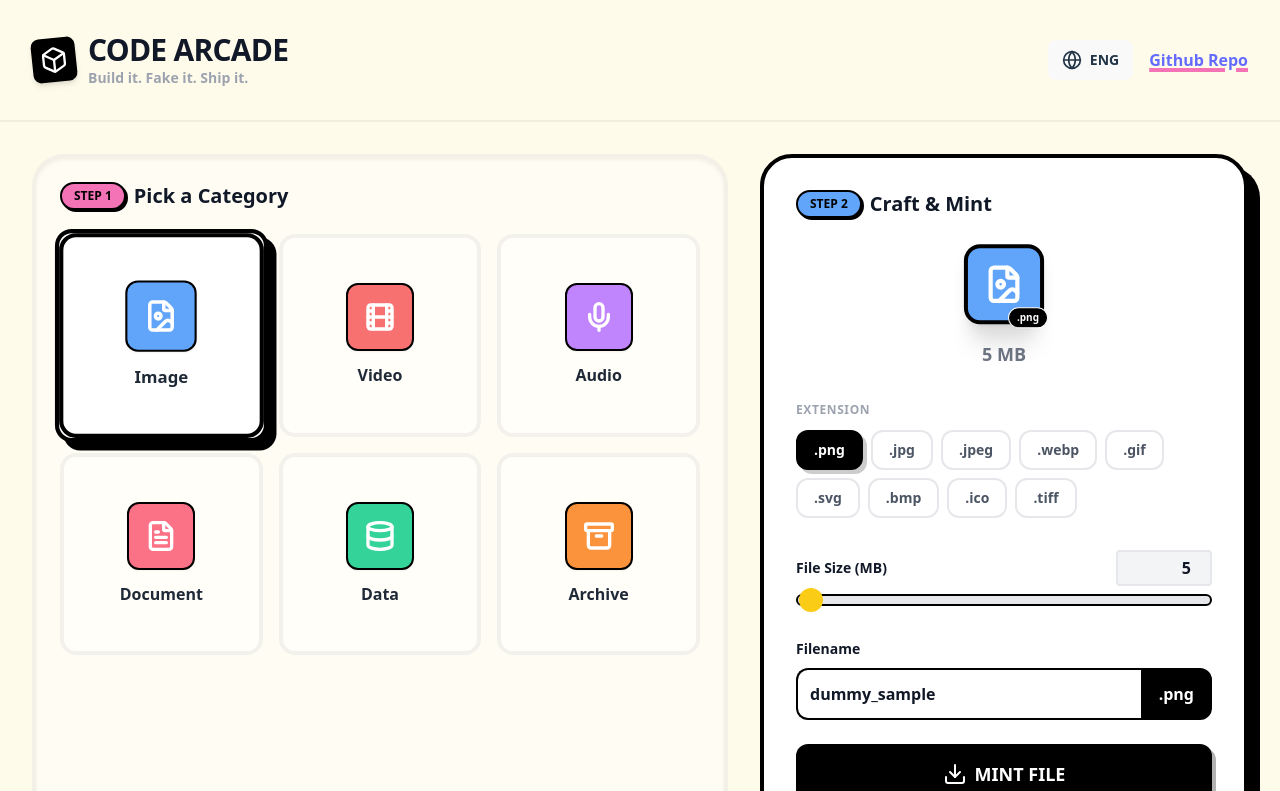
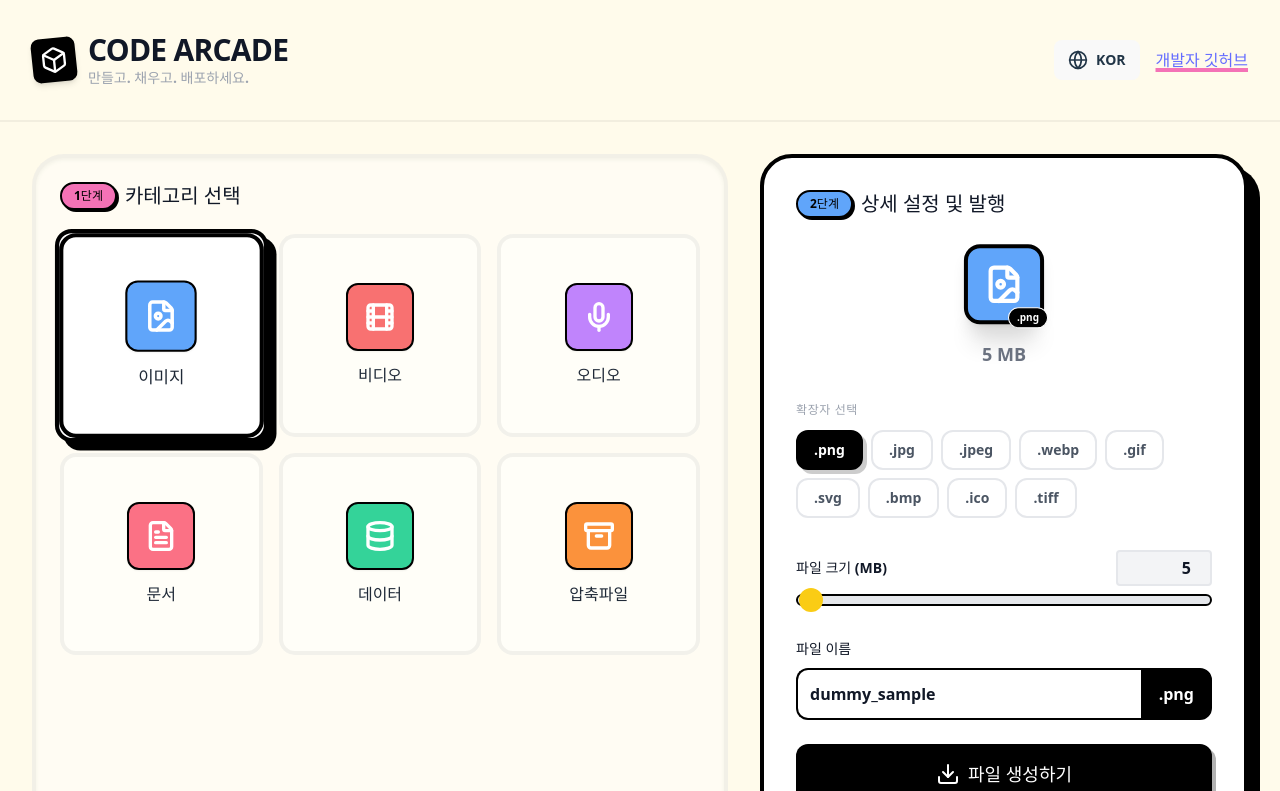
Before and after one commit to bkw1769/dummy_factory, a React (Vite) app: page / in a window 1280 px wide. Shown: the top 791 px of the page. Built offline with nearby package versions, Linux system fonts and the light colour scheme.

Commit message:
기본언어 한국어로 수정

```diff
--- a/src/constants/translations.js
+++ b/src/constants/translations.js
@@ -16,7 +16,7 @@ export const TRANSLATIONS = {
     proTipTitle: "Pro Tip",
     proTipContent:
       "Need a huge video? Just drag the slider to 1000MB. The file generated will have the correct size metadata for testing upload limits!",
-    repo: "Github Repo",
+    repo: "Developer Github",
   },
   ko: {
     subtitle: "만들고. 채우고. 배포하세요.",
@@ -32,6 +32,6 @@ export const TRANSLATIONS = {
     proTipTitle: "꿀팁",
     proTipContent:
       "대용량 동영상이 필요하신가요? 슬라이더를 1000MB까지 당겨보세요. 업로드 제한 테스트를 위한 완벽한 메타데이터를 가진 파일이 생성됩니다!",
-    repo: "깃허브 저장소",
+    repo: "개발자 깃허브",
   },
 };
--- a/src/pages/DummyFactory.jsx
+++ b/src/pages/DummyFactory.jsx
@@ -14,7 +14,7 @@ import { validateSize, calculateVisualFeedback } from "../utils/sizeValidator";
  */
 export default function DummyFactory() {
   // State
-  const [lang, setLang] = useState("en"); // 기본값: 영어
+  const [lang, setLang] = useState("ko"); // 기본값: 한국어
   const [selectedCategory, setSelectedCategory] = useState(FILE_CATEGORIES[0]);
   const [selectedExt, setSelectedExt] = useState(
     FILE_CATEGORIES[0].extensions[0]
```
